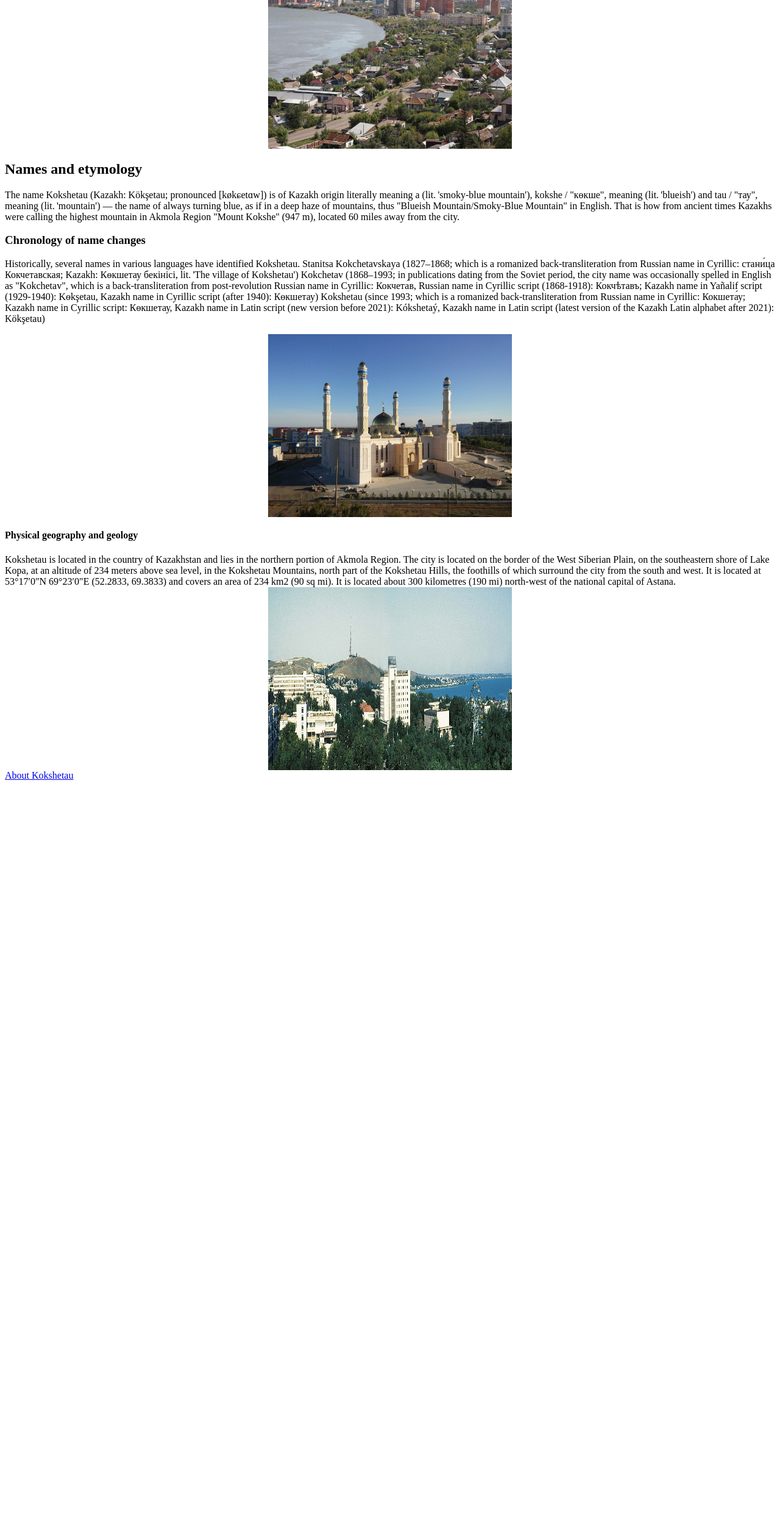
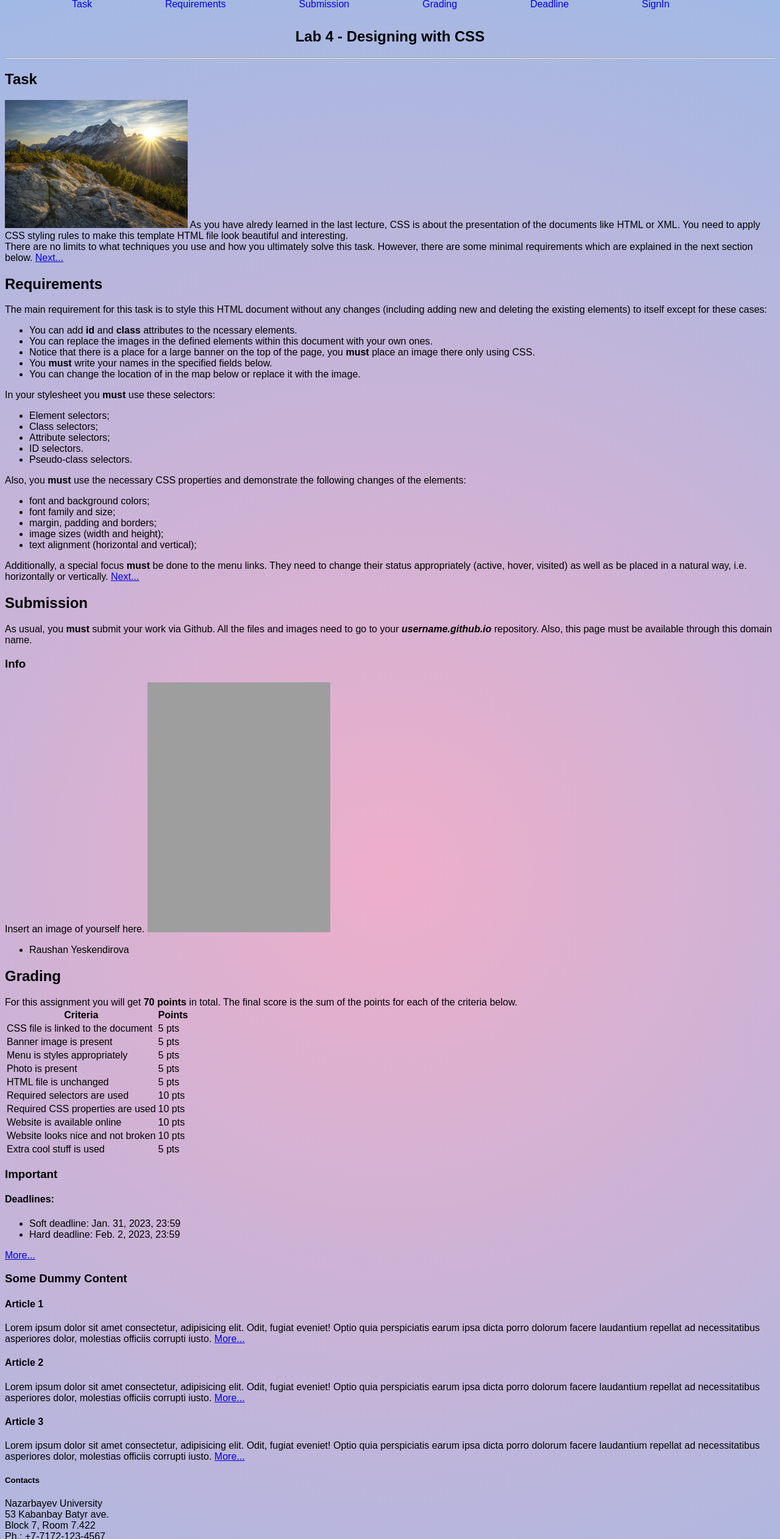
Before and after one commit to raushan1705/raushan1705.github.io, a plain HTML site: page index.html in a window 1280 px wide. Shown: the part 276-2800 px from the top of the page at 61% size. Before the commit the page ends 1565 px from the top, so only its background shows below. Drawn offline with Linux system fonts and the light colour scheme; grey boxes are pictures that could not be loaded.

Commit message:
commited

```diff
--- a/index.html
+++ b/index.html
@@ -1,32 +1,300 @@
 <!DOCTYPE html>
 <html lang="en">
 <head>
-<meta charset="UTF-8">
-<title>My Hometown</title>
+  <meta charset="UTF-8">
+  <meta http-equiv="X-UA-Compatible" content="IE=edge">
+  <meta name="viewport" content="width=device-width, initial-scale=1.0">
+  <link rel="stylesheet" href="main.css">
+  <title>CSS Design</title>
 </head>
 <body>
-<ul>
-    <li><a href="index2.html">page 1</a></li>
-    <li><a href="index2.html">page 2</a></li>
-    <li><a href="index2.html">page 3</a></li>
-</ul>
-<h1>Kokshetau</h1>
-<p>Kokshetau is a city in northern Kazakhstan and the capital of Akmola Region, which stretches along the southern shore of Lake Kopa, lying in the north of Kokshetau Hills, a northern subsystem of the Kokshetau Uplands (Saryarka) and the southern edge of the Ishim Plain.It is named after the Mount Kokshe. Earlier, it was the administrative center of Kokshetau Region, which was abolished in 1997. It is also situated at the junction of the Trans-Kazakhstan and South Siberian railways. Kokshetau lies at an elevation of approximately 234 m (768 ft) above sea level.</p>
-<img style="margin-left:auto;margin-right:auto;display:block" src="kokshetau-city-view-top-233174877.jpg" alt="My Image" width="400" height="300">
-<h2>Names and etymology</h2>
-<p2>The name Kokshetau (Kazakh: Kökşetau; pronounced [køkɕetɑw]) is of Kazakh origin literally meaning a (lit. 'smoky-blue mountain'), kokshe / "көкше", meaning (lit. 'blueish') and tau / "тау", meaning (lit. 'mountain') — the name of always turning blue, as if in a deep haze of mountains, thus "Blueish Mountain/Smoky-Blue Mountain" in English. That is how from ancient times Kazakhs were calling the highest mountain in Akmola Region "Mount Kokshe" (947 m), located 60 miles away from the city.</p2>
-<h3>Chronology of name changes</h3>
-<p3>Historically, several names in various languages have identified Kokshetau.
+  <!-- HEADER -->
+  <header>
+    <div class="banner">Web Programming...</div>
+  </header>
 
-    Stanitsa Kokchetavskaya (1827–1868; which is a romanized back-transliteration from Russian name in Cyrillic: стани́ца Кокчетавская; Kazakh: Көкшетау бекінісі, lit. 'The village of Kokshetau')
-    Kokchetav (1868–1993; in publications dating from the Soviet period, the city name was occasionally spelled in English as "Kokchetav", which is a back-transliteration from post-revolution Russian name in Cyrillic: Кокчета́в, Russian name in Cyrillic script (1868-1918): Кокчѣтавъ; Kazakh name in Yañalif script (1929-1940): Kɵkşetau, Kazakh name in Cyrillic script (after 1940): Көкшетау)
-    Kokshetau (since 1993; which is a romanized back-transliteration from Russian name in Cyrillic: Кокшета́у; Kazakh name in Cyrillic script: Көкшетау, Kazakh name in Latin script (new version before 2021): Kókshetaý, Kazakh name in Latin script (latest version of the Kazakh Latin alphabet after 2021): Kökşetau)</p>
-<img style="margin-left:auto;margin-right:auto;display:block" src="Nauan-Khazret-mosque.jpg" alt="My Image" width="400" height="300">
-<h4>Physical geography and geology</h4>
-<p4>Kokshetau is located in the country of Kazakhstan and lies in the northern portion of Akmola Region. The city is located on the border of the West Siberian Plain, on the southeastern shore of Lake Kopa, at an altitude of 234 meters above sea level, in the Kokshetau Mountains, north part of the Kokshetau Hills, the foothills of which surround the city from the south and west. It is located at 53°17′0″N 69°23′0″E (52.2833, 69.3833) and covers an area of 234 km2 (90 sq mi). It is located about 300 kilometres (190 mi) north-west of the national capital of Astana.</p4>
-<img style="margin-left:auto;margin-right:auto;display:block" src="Kokshetau_-_1999_(panoramic_view,_Aqmola_Region,_Kazakhstan).jpg" alt="My Image" width="400" height="300">
+  <!-- Navbar -->
+  <nav>
+      <a class="logo" href="#">
+        <img src="mount.png" alt="logo" width="180px" height="180px">
+      </a>
+      <ul class="menu">
+        <li><a class="active" href="#task">Task</a></li>
+        <li><a href="#requirements">Requirements</a></li>
+        <li><a href="#submission">Submission</a></li>
+        <li><a href="#grading">Grading</a></li>
+        <li><a href="#deadline">Deadline</a></li>
+        <li><a href="#">SignIn</a></li>
+      </ul>
+  </nav>
 
-<a style="text-align:center" href="https://en.wikipedia.org/wiki/Kokshetau">About Kokshetau</a>
+  <!-- Main Content -->
+  <section class="main_content">
+    <h1 id="main-heading" class="topic">
+      Lab 4 - Designing with CSS
+    </h1>
+    <hr>
+    <article id="task">
+      <h2 >Task</h2>
+      <p>
+        <img src="mount2.jpg" alt="" width="300px" height="210">
+        As you have alredy learned in the last lecture,
+        CSS is about the presentation of the documents
+        like HTML or XML.
+        You need to apply
+        CSS styling rules to make this template HTML file look
+        beautiful and interesting.
+      </p>
+      <p>
+        There are no
+        limits to what techniques you use and how you
+        ultimately solve this task.
+        However, there are some minimal requirements
+        which are explained in the next section below.
+        <a href="#requirements">Next...</a>
+      </p>
+    </article>
+    <article id="requirements">
+      <h2 >Requirements</h2>
+      <p>
 
+        The main requirement for this task is to
+        style this HTML document without any
+        changes (including adding new and deleting the existing elements) to itself except for these cases:
+        <ul>
+          <li>
+            You can add <strong>id</strong>
+            and <strong>class</strong>
+            attributes to the ncessary elements.
+            </li>
+            <li>
+            You can replace the
+            images in the defined elements within this document with your
+            own ones.
+            </li><li>
+            Notice that there is a place for a
+            large banner on the top of the page,
+            you <strong>must</strong> place an image there only using CSS.
+            </li>
+            <li>
+              You <strong>must</strong> write your names in the specified fields below.
+            </li>
+            <li>You can change the location
+              of in the map below or replace it with the image.
+            </li>
+        </ul>
+      </p>
+      <p>
+        In your stylesheet you <strong>must</strong>
+         use these selectors:
+        <ul>
+          <li>Element selectors;</li>
+          <li>Class selectors;</li>
+          <li>Attribute selectors;</li>
+          <li>ID selectors.</li>
+          <li>Pseudo-class selectors.</li>
+        </ul>
+      </p>
+      <p>
+        Also, you <strong>must</strong>
+        use the necessary CSS properties
+        and demonstrate the following changes
+        of the elements:
+        <ul>
+          <li>font and background colors;</li>
+          <li>font family and size;</li>
+          <li>margin, padding and borders;</li>
+          <li>image sizes (width and height);</li>
+          <li>text alignment (horizontal and vertical);</li>
+        </ul>
+        Additionally, a special focus <strong>must</strong>
+        be done to the menu links.
+        They need to change their status appropriately
+        (active, hover, visited)
+        as well as be placed in a natural way,
+        i.e. horizontally or vertically.
+        <a href="#submission">Next...</a>
+      </p>
+    </article>
+    <article id="submission">
+      <h2>Submission</h2>
+      <p>
+       As usual, you <strong>must</strong> submit
+       your work via Github. All the files and images need to go to
+       your <strong> <i>username.github.io</i> </strong>repository.
+       Also, this page must be available
+       through this domain name.
+      </p>
+      <h3>Info</h3>
+      <p>
+         Insert an image of yourself here.
+         <img src="raushan.JPG" alt="" width="300px" height="410">
+
+        <ul>
+          <li>Raushan Yeskendirova </li>
+        </ul>
+      </p>
+    </article>
+    <article id="grading">
+      <h2>Grading</h2>
+      For this assignment you will get
+      <strong>70 points</strong>  in total.
+      The final score is the sum of the points
+      for each of the criteria below.
+      <table>
+        <tr>
+          <th>Criteria</th>
+          <th>Points</th>
+        </tr>
+        <tr>
+          <td>CSS file is linked to the document</td>
+          <td>5 pts</td>
+        </tr>
+        <tr>
+          <td>Banner image is present</td>
+          <td>5 pts</td>
+        </tr>
+        <tr>
+          <td>Menu is styles appropriately</td>
+          <td>5 pts</td>
+        </tr>
+
+        <tr>
+          <td>Photo is present </td>
+          <td>5 pts</td>
+        </tr>
+         <tr>
+          <td>HTML file is unchanged</td>
+          <td>5 pts</td>
+        </tr>
+        <tr>
+          <td>Required selectors are used</td>
+          <td>10 pts</td>
+        </tr>
+        <tr>
+          <td>Required CSS properties are used</td>
+          <td>10 pts</td>
+        </tr>
+        <tr>
+          <td>Website is available online</td>
+          <td>10 pts</td>
+        </tr>
+        <tr>
+          <td>Website looks nice and not broken</td>
+          <td>10 pts</td>
+        </tr>
+        <tr>
+          <td>Extra cool stuff is used</td>
+          <td>5 pts</td>
+        </tr>
+        </tr>
+      </table>
+    </article>
+  </section>
+
+  <!-- Aside Information -->
+  <aside>
+    <h3>Important</h3>
+    <section class="aside_content">
+      <article id="deadline">
+        <h4>Deadlines:</h4>
+        <ul>
+          <li>Soft deadline: Jan. 31, 2023, 23:59</li>
+          <li>Hard deadline: Feb. 2, 2023, 23:59</li>
+        </ul>
+        <p>
+        <a href="#">More...</a>
+      </article>
+      </section>
+
+        <h3>Some Dummy Content</h3>
+       <section>
+        <article>
+        <h4>Article 1</h4>
+        <p>
+          Lorem ipsum dolor sit amet consectetur,
+          adipisicing elit. Odit, fugiat eveniet!
+          Optio quia perspiciatis earum ipsa dicta
+          porro dolorum facere laudantium repellat
+          ad necessitatibus asperiores dolor, molestias
+          officiis corrupti iusto.
+          <a href="#">More...</a>
+        </p>
+      </article>
+      <article>
+        <h4>Article 2</h4>
+        <p>
+          Lorem ipsum dolor sit amet consectetur,
+          adipisicing elit. Odit, fugiat eveniet!
+          Optio quia perspiciatis earum ipsa dicta
+          porro dolorum facere laudantium repellat
+          ad necessitatibus asperiores dolor, molestias
+          officiis corrupti iusto.
+          <a href="#">More...</a>
+        </p>
+      </article>
+      <article>
+        <h4>Article 3</h4>
+        <p>
+          Lorem ipsum dolor sit amet consectetur,
+          adipisicing elit. Odit, fugiat eveniet!
+          Optio quia perspiciatis earum ipsa dicta
+          porro dolorum facere laudantium repellat
+          ad necessitatibus asperiores dolor, molestias
+          officiis corrupti iusto.
+          <a href="#">More...</a>
+        </p>
+      </article>
+    </section>
+  </aside>
+
+  <!-- FOOTER -->
+  <footer>
+    <div class="contacts">
+      <div >
+        <h5>Contacts</h5>
+        <p>
+          Nazarbayev University <br>
+          53 Kabanbay Batyr ave. <br>
+          Block 7, Room 7.422 <br>
+          Ph.: +7-7172-123-4567 <br>
+          <a href="mailto:info@naturallyinspired.com" class="email">
+            info@naturallyinspired.com
+          </a>
+        </p>
+      </div>
+      <div class="map">
+          <iframe src="https://maps.google.com/maps?q=Nazarbayev%20university,%20Nur-Sultan&t=&z=13&ie=UTF8&iwloc=&output=embed"
+                  frameborder="0" scrolling="no" marginheight="0" marginwidth="0">
+          </iframe>
+      </div>
+    </div>
+    <div class="categories">
+      <h5>Top 10 Categories</h5>
+      <ul>
+        <li><a href="#">Category 1</a></li>
+        <li><a href="#">Category 2</a></li>
+        <li><a href="#">Category 3</a></li>
+        <li><a href="#">Category 4</a></li>
+        <li><a href="#">Category 5</a></li>
+        <li><a href="#">Category 6</a></li>
+        <li><a href="#">Category 7</a></li>
+        <li><a href="#">Category 8</a></li>
+        <li><a href="#">Category 9</a></li>
+        <li><a href="#">Category 10</a></li>
+      </ul>
+    </div>
+    <div class="quick_links">
+      <h5>Quick Links</h5>
+      <ul>
+        <li><a href="#">Item1</a></li>
+        <li><a href="#">Item2</a></li>
+        <li><a href="#">Item3</a></li>
+        <li><a href="#">Item4</a></li>
+        <li><a href="#">Item5</a></li>
+        <li><a href="#">Item6</a></li>
+      </ul>
+    </div>
+  </footer>
 </body>
 </html>
--- /dev/null
+++ b/main.css
@@ -0,0 +1,69 @@
+html, body {
+    background: radial-gradient(circle, rgba(238,174,202,1) 0%, rgba(148,187,233,1) 100%);
+    color: black;
+    font-family: Arial, Helvetica, sans-serif;
+}
+
+p[style] {
+    color:rgb(30, 28, 28);
+}
+
+
+.banner {
+    text-align: center;
+    height: 64px;
+    padding: 4px;
+    margin-left: 0;
+    font-size: 32px;
+    font-style: oblique;
+
+}
+
+.menu {
+    text-align: justify;
+    cursor: pointer;
+    position: relative;
+    list-style-type: none;
+    display: flex;
+    list-style: none;
+
+    margin: 0%;
+    padding: 0;
+}
+
+.menu li a {
+    display: block;
+    text-decoration: none;
+    padding: 10px;
+    margin-left: 100px;
+}
+
+.menu li a:hover {
+    color: black;
+    border: 1px solid rgb(52, 2, 75);
+    border-radius: 4px;
+    background-color: rgb(221, 230, 230);
+}
+
+.menu li a:visited {
+    color: inherit;
+}
+
+#main-heading {
+    display: block;
+    text-align: center;
+}
+
+#task p {
+    padding: 0%;
+    margin: 0%;
+    text-align: left;
+
+}
+
+.logo {
+    margin-left: auto;
+    margin-right: auto;
+    display: block;
+    text-align: center;
+}
```
Also changed, not shown: lab2/index.html (added, +32 -0 lines), lab2/Kokshetau_-_1999_(panoramic_view,_Aqmola_Region,_Kazakhstan).jpg (renamed from Kokshetau_-_1999_(panoramic_view,_Aqmola_Region,_Kazakhstan).jpg), lab2/Nauan-Khazret-mosque.jpg (renamed from Nauan-Khazret-mosque.jpg), lab2/index2.html (renamed from index2.html), lab2/kokshetau-city-view-top-233174877.jpg (renamed from kokshetau-city-view-top-233174877.jpg), mount.jpg (added), mount.png (added), mount2.jpg (added), 2 other files.
